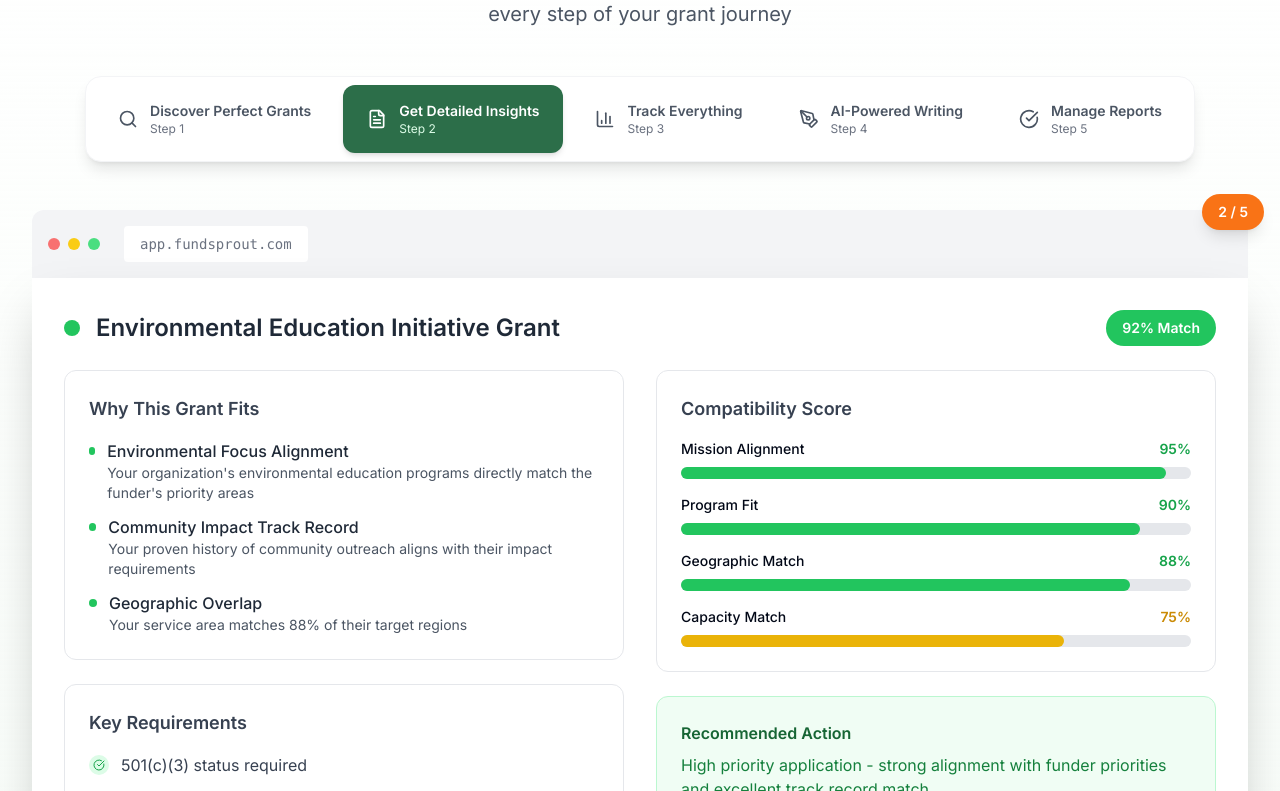
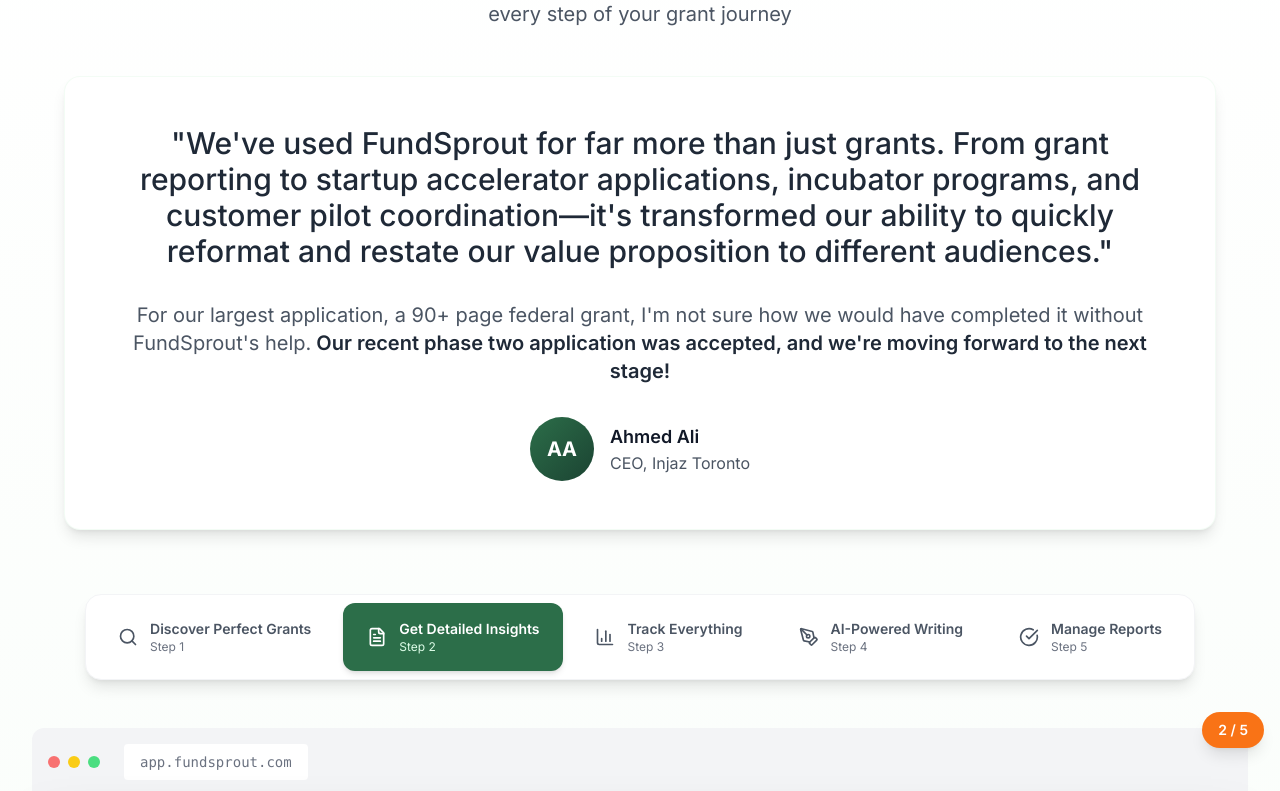
Before and after one commit to ahmedgadir/sprout-ai-landing-page, a React (Vite) app: page / in a window 1280 px wide. Shown: the part 1029-1820 px from the top of the page. Built offline with nearby package versions, Linux system fonts and the light colour scheme.

Commit message:
Fix: Display testimonial after title
Retry adding the testimonial after the "Watch How Easy Grant Success Can Be" section.

```diff
--- a/src/components/AppShowcase.tsx
+++ b/src/components/AppShowcase.tsx
@@ -706,30 +706,8 @@ const AppShowcase = () => {
   }, [steps.length]);
 
   return (
-    <section className="py-16 bg-gradient-to-b from-white to-brand-light-green/20 relative">
-      {/* Background Testimonial */}
-      <div className="absolute inset-0 flex items-center justify-center pointer-events-none">
-        <div className="max-w-6xl mx-auto px-8 text-center">
-          <blockquote className="text-4xl lg:text-5xl font-medium text-gray-200 leading-relaxed mb-8">
-            "We've used FundSprout for far more than just grants. From grant reporting to startup accelerator applications, incubator programs, and customer pilot coordination—it's transformed our ability to quickly reformat and restate our value proposition to different audiences."
-          </blockquote>
-          <p className="text-2xl lg:text-3xl text-gray-300 mb-6">
-            For our largest application, a 90+ page federal grant, I'm not sure how we would have completed it without FundSprout's help.
-            <span className="text-gray-200"> Our recent phase two application was accepted, and we're moving forward to the next stage!</span>
-          </p>
-          <div className="flex items-center justify-center gap-4">
-            <div className="w-16 h-16 bg-gray-300 rounded-full flex items-center justify-center text-gray-600 font-bold text-xl">
-              AA
-            </div>
-            <div className="text-left">
-              <div className="font-semibold text-gray-300 text-xl">Ahmed Ali</div>
-              <div className="text-gray-400 text-lg">CEO, Injaz Toronto</div>
-            </div>
-          </div>
-        </div>
-      </div>
-
-      <div className="max-w-7xl mx-auto px-4 sm:px-6 lg:px-8 relative z-10">
+    <section className="py-16 bg-gradient-to-b from-white to-brand-light-green/20">
+      <div className="max-w-7xl mx-auto px-4 sm:px-6 lg:px-8">
         <div className="text-center mb-12">
           <h2 className="text-3xl sm:text-4xl lg:text-5xl font-bold text-brand-dark-green mb-6">
             Watch How Easy Grant Success Can Be
@@ -737,6 +715,30 @@ const AppShowcase = () => {
           <p className="text-xl text-gray-600 max-w-3xl mx-auto">
             From discovery to reporting — FundSprout's comprehensive platform handles every step of your grant journey
           </p>
+        </div>
+
+        {/* Customer Testimonial */}
+        <div className="mb-16 max-w-6xl mx-auto">
+          <div className="bg-white rounded-2xl shadow-lg border border-brand-light-green/30 p-12 text-center">
+            <div className="mb-8">
+              <blockquote className="text-2xl lg:text-3xl text-gray-800 leading-relaxed font-medium mb-8">
+                "We've used FundSprout for far more than just grants. From grant reporting to startup accelerator applications, incubator programs, and customer pilot coordination—it's transformed our ability to quickly reformat and restate our value proposition to different audiences."
+              </blockquote>
+              <p className="text-xl text-gray-600 mb-4">
+                For our largest application, a 90+ page federal grant, I'm not sure how we would have completed it without FundSprout's help.
+                <span className="text-gray-800 font-semibold"> Our recent phase two application was accepted, and we're moving forward to the next stage!</span>
+              </p>
+            </div>
+            <div className="flex items-center justify-center gap-4">
+              <div className="w-16 h-16 bg-gradient-to-br from-brand-primary-green to-brand-dark-green rounded-full flex items-center justify-center text-white font-bold text-xl">
+                AA
+              </div>
+              <div className="text-left">
+                <div className="font-semibold text-gray-900 text-lg">Ahmed Ali</div>
+                <div className="text-gray-600">CEO, Injaz Toronto</div>
+              </div>
+            </div>
+          </div>
         </div>
 
         <div className="flex justify-center mb-12">
```
